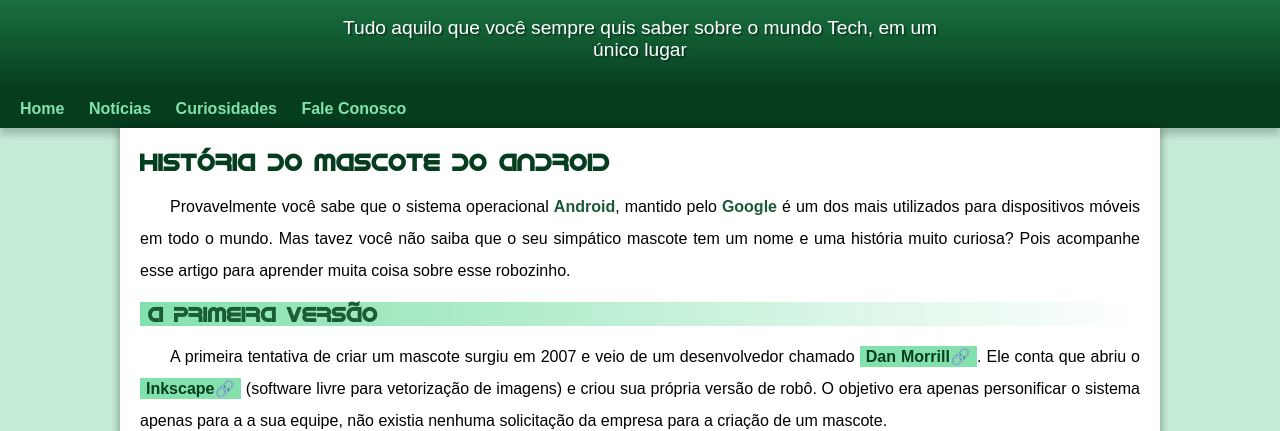
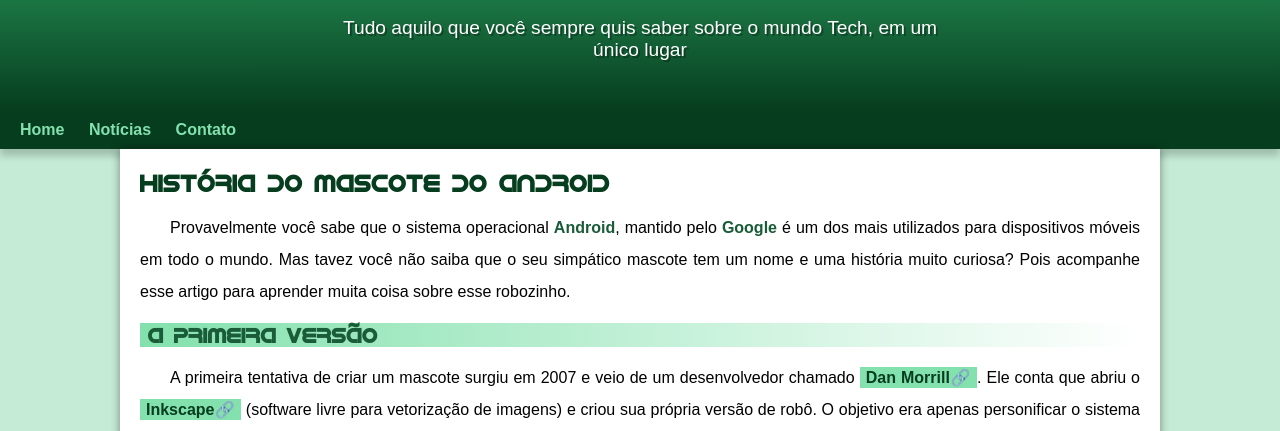
Before and after one commit to Braky2k/projeto-android, a plain HTML site: page index.html in a window 1280 px wide. Shown: the part 100-531 px from the top of the page. Drawn offline with Linux system fonts and the light colour scheme.

Commit message:
Problema de Padding corrigido

```diff
--- a/estilo/style.css
+++ b/estilo/style.css
@@ -56,7 +56,7 @@ header > p {
     font-size: 1.2em;
     color: white;
     max-width: 600px;
-    padding: 0px 10px;
+    padding: 0px 10px 50px 10px;
     margin: auto;
     text-shadow: 2px 2px 0px rgba(0, 0, 0, 0.315);
 }
--- a/index.html
+++ b/index.html
@@ -15,8 +15,7 @@
     <nav>
         <a href="#">Home</a>
         <a href="#">Notícias</a>
-        <a href="#">Curiosidades</a>
-        <a href="#">Fale Conosco</a>
+        <a href="#">Contato</a>
     </nav>
     <main>
         <article>
```
